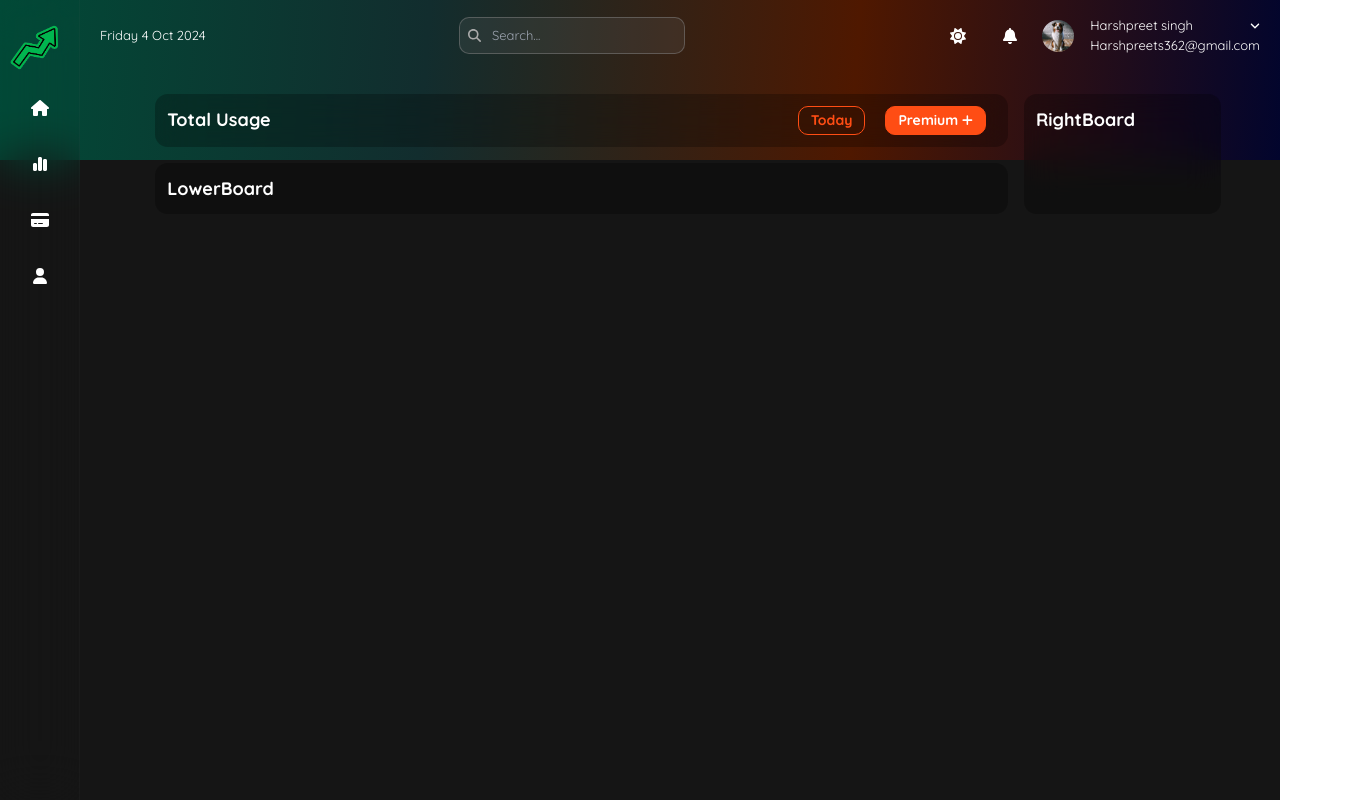
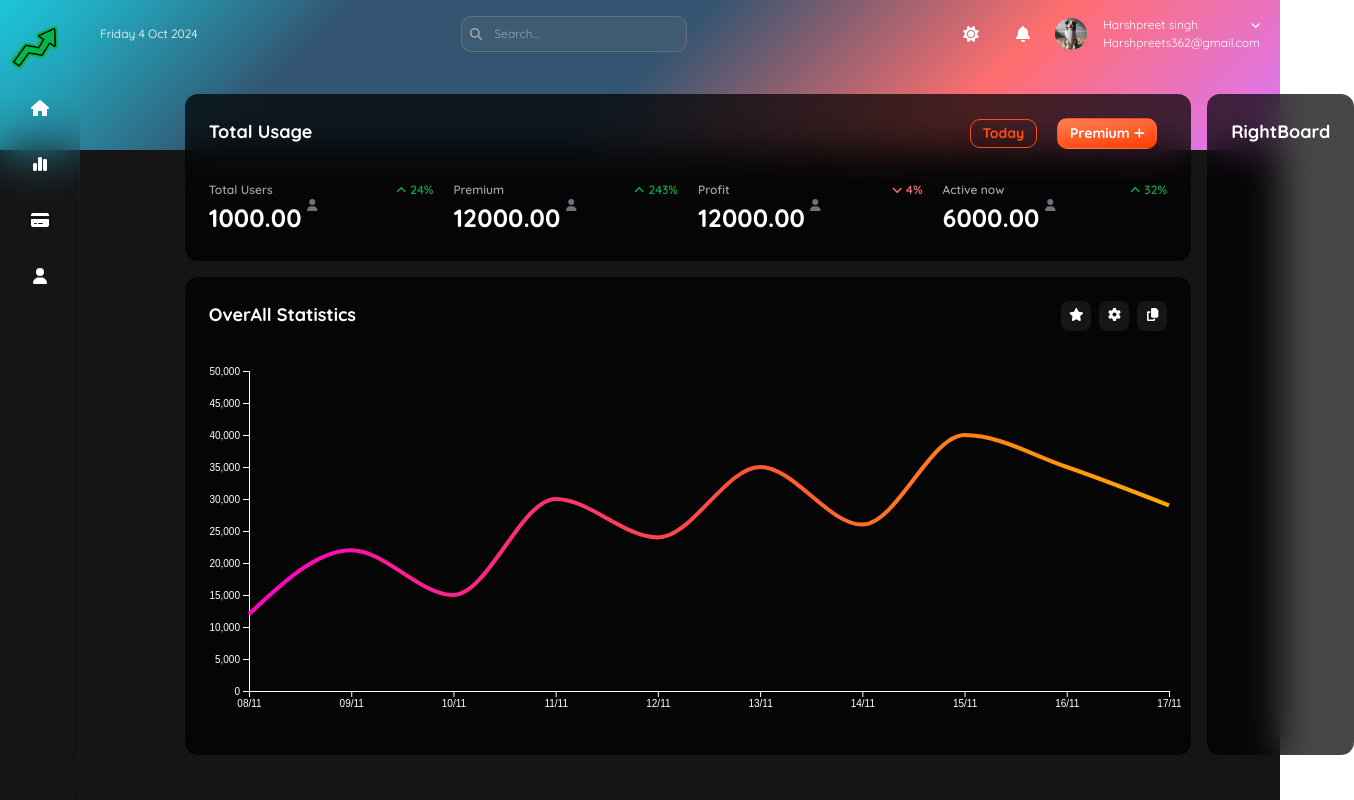
Before and after one commit to harshpreetsingh12/reviewTracker, a React (Create React App) app: page / in a window 1280 px wide. Shown: the whole page, 1354 px wide, since content can reach past the window. Built offline with nearby package versions, Linux system fonts and the light colour scheme.

Commit message:
dashboard more

```diff
--- a/package.json
+++ b/package.json
@@ -10,9 +10,8 @@
     "@testing-library/jest-dom": "^5.17.0",
     "@testing-library/react": "^13.4.0",
     "@testing-library/user-event": "^13.5.0",
-    "chart.js": "^4.4.4",
+    "d3": "^7.9.0",
     "react": "^18.3.1",
-    "react-chartjs-2": "^5.2.0",
     "react-dom": "^18.3.1",
     "react-redux": "^9.1.2",
     "react-scripts": "5.0.1",
--- a/src/constants/GlobalStyleComp.js
+++ b/src/constants/GlobalStyleComp.js
@@ -1,9 +1,11 @@
 import styled from "styled-components";
 import { darkTheme } from "./theme";
 
-export const SmallFontSize=13;
+export const SmallFontSize=12;
 export const MedFontSize=18;
 export const LgFontSize=22;
+export const ExLgFontSize=25;
+export const ActiveBtnBg="linear-gradient(173deg, #ff8056, #ff3d00)";
 
 export const UserAvatar = styled.img`
     height:2em;
@@ -32,6 +34,11 @@ export const Mediumh2Bold = styled.h2`
     font-weight:700;
 `;
 
+export const Bigh2Bold = styled.h2`
+    font-size:${ExLgFontSize}px;
+    font-weight:700;
+`;
+
 export const ButtonGlobal = styled.button`
     outline:none;
     border:1px solid ${darkTheme.primary};
@@ -48,13 +55,24 @@ export const ButtonGlobal = styled.button`
 
 export const ActiveButtonGlobal = styled.button`
     outline:none;
-    border:1px solid ${darkTheme.primary};
+    border:1px solid transparent;
     color:white;
-    background: ${darkTheme.primary};
+    background: ${ActiveBtnBg};
     font-weight: bold;
-    padding: 3px 12px;
+       padding: 4px 6px;
     font-size: 14px;
     border-radius: 10px;
     cursor: pointer;
-    margin:0 10px;
+    margin: 0 10px;
+    width: 100px;
 `;
+
+export const IconBtnSm = styled.button`
+    outline: none;
+    height: 30px;
+    width: 30px;
+    background: #80808021;
+    border-radius: 8px;
+    font-size: 13px;
+
+`;
--- a/src/containers/Layout/NavbarStylesData.js
+++ b/src/containers/Layout/NavbarStylesData.js
@@ -27,12 +27,15 @@ export const NavBarWrap = styled.div`
 `;
 
 export const StaticWallWrapper = styled.div`
-    height: 20vh;
+    height: 150px;
     width: 100%;
-    background:linear-gradient(94deg, #014a37, #122d2e, #4f1800, #02052d);
+    // background:linear-gradient(94deg, #014a37, #122d2e, #4f1800, #02052d);
     z-index: 0;
     color:white;
     position:fixed;
+    background: linear-gradient(135deg, #00c1d4, #1b2f41 25%, #1b2f41 50%, #ff4d3d 75%, #d458ff);
+    background-color: #1b2f41; /* Dark background to match */
+    background-blend-mode: screen;
 `;
 
 export const pathIcons=[
--- a/src/containers/dashboard/DashBoardLowerBoard.js
+++ b/src/containers/dashboard/DashBoardLowerBoard.js
@@ -1,13 +1,29 @@
 import React from 'react'
 import { DashboardDivWrap } from './DashboardStyleData'
-import {  Mediumh2Bold } from '../../constants/GlobalStyleComp'
+import {  FlexContainer, IconBtnSm, Mediumh2Bold } from '../../constants/GlobalStyleComp'
+import { FontAwesomeIcon } from '@fortawesome/react-fontawesome'
+import UserDashBoardChart from './dashboardComponents/LineChart'
 
 const DashBoardLowerBoard = () => {
   return (
     <DashboardDivWrap className='w-full mt-4'>
       <div className='flex justify-between'>
-        <Mediumh2Bold>LowerBoard</Mediumh2Bold>
+        <Mediumh2Bold>OverAll Statistics</Mediumh2Bold>
+        <FlexContainer className='gap-2'>
+            <IconBtnSm>
+                <FontAwesomeIcon icon='star'/>
+            </IconBtnSm>
+            <IconBtnSm>
+                <FontAwesomeIcon icon='gear'/>
+            </IconBtnSm>
+            <IconBtnSm>
+                <FontAwesomeIcon icon='copy'/>
+            </IconBtnSm>
+        </FlexContainer>
+
       </div>
+        <UserDashBoardChart/>
+
     </DashboardDivWrap>
   )
 }
--- a/src/containers/dashboard/DashBoardUpperBoard.js
+++ b/src/containers/dashboard/DashBoardUpperBoard.js
@@ -1,6 +1,6 @@
 import React from 'react'
-import { DashboardDivWrap } from './DashboardStyleData'
-import {  ActiveButtonGlobal, ButtonGlobal, Mediumh2Bold } from '../../constants/GlobalStyleComp'
+import { DashboardDivWrap, dummyUpperData } from './DashboardStyleData'
+import {  ActiveButtonGlobal, Bigh2Bold, ButtonGlobal, FlexContainer, FlexContainerCol, Mediumh2Bold, SmParaText } from '../../constants/GlobalStyleComp'
 import { FontAwesomeIcon } from '@fortawesome/react-fontawesome'
 
 const DashBoardUpperBoard = () => {
@@ -16,6 +16,31 @@ const DashBoardUpperBoard = () => {
             </ActiveButtonGlobal>
         </div>
       </div>
+      <FlexContainer className='mt-8 gap-5'>
+        {dummyUpperData.map((data)=>{
+          return(
+            <div className='w-full'  key={data.statName}>
+              <FlexContainerCol className='items-baseline font-semibold'>
+                <div className='flex justify-between w-full'>
+                  <SmParaText className='text-gray-400'>
+                    {data.statName}
+                  </SmParaText>
+                  <SmParaText className={`${data.growth?"text-green-600":"text-red-400"} text-green-600 `}>
+                    <FontAwesomeIcon icon={data.growth?"angle-up":"angle-down"} className='mr-1' />
+                    {data.percentGrowth}%
+                  </SmParaText>
+                </div>
+
+                <Bigh2Bold className='relative'>
+                  <FontAwesomeIcon icon={'user'} className='absolute top-0 -right-4 text-xs text-gray-500' />
+                  {data.value}
+                </Bigh2Bold>
+
+              </FlexContainerCol>
+            </div>
+          )
+        })}
+      </FlexContainer>
     </DashboardDivWrap>
   )
 }
--- a/src/containers/dashboard/Dashboard.js
+++ b/src/containers/dashboard/Dashboard.js
@@ -1,5 +1,5 @@
 import React from 'react'
-import LineChart from './dashboardComponents/LineChart';
+
 import { DashboardWrapper } from './DashboardStyleData';
 import DashBoardUpperBoard from './DashBoardUpperBoard';
 import {FlexContainerCol } from '../../constants/GlobalStyleComp';
@@ -18,7 +18,7 @@ const Dashboard = () => {
                 </FlexContainerCol>
                 <DashBoardRightBoard/>
             </div>
-            {/* <LineChart/> */}
+
         </DashboardWrapper>
     )
 }
--- a/src/containers/dashboard/DashboardStyleData.js
+++ b/src/containers/dashboard/DashboardStyleData.js
@@ -4,7 +4,7 @@ import styled from "styled-components";
 export const DashboardWrapper = styled.div`
     z-index:1;
     position:relative;
-    width:90%;
+    width:85%;
     margin:0px auto;
     margin-top:70px;
 `;
@@ -14,8 +14,37 @@ export const DashboardDivWrap = styled.div`
     background:black;
     display: flex;
     flex-direction: column;
-    background: #00000040;
+    background: #000000b8;
     backdrop-filter: blur(18px);
     border-radius: 13px;
-    padding: 12px;
+    padding: 24px;
 `;
+
+
+
+export const dummyUpperData=[
+    {
+      value:"1000.00",
+      statName:"Total Users",
+      percentGrowth:"24",
+      growth:true,
+    },
+    {
+      value:"12000.00",
+      statName:"Premium",
+      percentGrowth:"243",
+      growth:true,
+    },
+    {
+      value:"12000.00",
+      statName:"Profit",
+      percentGrowth:"4",
+      growth:false,
+    },
+    {
+      value:"6000.00",
+      statName:"Active now",
+      percentGrowth:"32",
+      growth:true,
+    },
+  ]
--- a/src/containers/dashboard/dashboardComponents/LineChart.js
+++ b/src/containers/dashboard/dashboardComponents/LineChart.js
@@ -1,64 +1,94 @@
-import React, { useRef, useEffect } from 'react';
-import { Chart, LinearScale, CategoryScale, LineController, LineElement, PointElement, Tooltip, Legend } from 'chart.js';
+import React, { useEffect, useRef } from "react";
+import { select, scalePoint, scaleLinear, axisBottom, axisLeft, line, curveMonotoneX } from "d3";
 
-Chart.register(
-  LinearScale,
-  CategoryScale,
-  LineController,
-  LineElement,
-  PointElement,
-  Tooltip,
-  Legend
-);
-
-const LineChart = () => {
-  const chartRef = useRef(null);
-  const chartInstanceRef = useRef(null); // Reference to store the chart instance
+// dummy code to render d3 chart will aanalyze on this
+const UserDashBoardChart = () => {
+  const svgRef = useRef();
 
   useEffect(() => {
-    const ctx = chartRef.current.getContext('2d');
+    // Dummy data
+    const data = [
+      { date: "08/11", value: 12000 },
+      { date: "09/11", value: 22000 },
+      { date: "10/11", value: 15000 },
+      { date: "11/11", value: 30000 },
+      { date: "12/11", value: 24000 },
+      { date: "13/11", value: 35000 },
+      { date: "14/11", value: 26000 },
+      { date: "15/11", value: 40000 },
+      { date: "16/11", value: 35000 },
+      { date: "17/11", value: 29000 },
+    ];
 
-    // Destroy the previous chart instance if it exists
-    if (chartInstanceRef.current) {
-      chartInstanceRef.current.destroy();
-    }
+    // Set up dimensions and margins
+    const margin = { top: 40, right: 40, bottom: 40, left: 40 };
+    const width = 1000 - margin.left - margin.right;
+    const height = 400 - margin.top - margin.bottom;
 
-    // Create a new chart instance
-    chartInstanceRef.current = new Chart(ctx, {
-      type: 'line',
-      data: {
-        labels: ['January', 'February', 'March', 'April', 'May', 'June', 'July'],
-        datasets: [
-          {
-            label: 'My Dataset',
-            data: [65, 59, 80, 81, 56, 55, 40],
-            fill: false,
-            borderColor: 'rgba(75, 192, 192, 1)',
-            tension: 0.1,
-          },
-        ],
-      },
-      options: {
-        scales: {
-          x: {
-            type: 'category',
-          },
-          y: {
-            type: 'linear',
-          },
-        },
-      },
-    });
+    // Select the SVG element and clear previous contents
+    const svg = select(svgRef.current);
+    svg.selectAll("*").remove();
 
-    // Cleanup function to destroy the chart when the component unmounts or re-renders
-    return () => {
-      if (chartInstanceRef.current) {
-        chartInstanceRef.current.destroy();
-      }
-    };
+    const g = svg
+      .attr("width", width + margin.left + margin.right)
+      .attr("height", height + margin.top + margin.bottom)
+      .append("g")
+      .attr("transform", `translate(${margin.left}, ${margin.top})`);
+
+    // Scales
+    const x = scalePoint()
+      .domain(data.map((d) => d.date))
+      .range([0, width]);
+
+    const y = scaleLinear().domain([0, 50000]).range([height, 0]);
+
+    // Axes
+    const xAxis = axisBottom(x);
+    const yAxis = axisLeft(y);
+
+    g.append("g")
+      .attr("transform", `translate(0, ${height})`)
+      .call(xAxis)
+      .style("color", "#ffffff");
+
+    g.append("g").call(yAxis).style("color", "#ffffff");
+
+    // Create gradient for the line
+    const gradient = svg
+      .append("defs")
+      .append("linearGradient")
+      .attr("id", "line-gradient")
+      .attr("gradientUnits", "userSpaceOnUse")
+      .attr("x1", 0)
+      .attr("x2", width)
+      .selectAll("stop")
+      .data([
+        { offset: "0%", color: "#ff00c8" },
+        { offset: "50%", color: "#ff4d3d" },
+        { offset: "100%", color: "#ffaa00" },
+      ])
+      .enter()
+      .append("stop")
+      .attr("offset", (d) => d.offset)
+      .attr("stop-color", (d) => d.color);
+
+    // Line generator
+    const lineGenerator = line()
+      .x((d) => x(d.date))
+      .y((d) => y(d.value))
+      .curve(curveMonotoneX); // Smooth curve
+
+    // Draw line
+    g.append("path")
+      .datum(data)
+      .attr("fill", "none")
+      .attr("stroke", "url(#line-gradient)")
+      .attr("stroke-width", 4)
+      .attr("d", lineGenerator);
+
   }, []);
 
-  return <canvas ref={chartRef}></canvas>;
+  return <svg ref={svgRef}></svg>;
 };
 
-export default LineChart;
+export default UserDashBoardChart;
--- a/src/iconsFontAwesome.js
+++ b/src/iconsFontAwesome.js
@@ -1,12 +1,12 @@
 import { library } from '@fortawesome/fontawesome-svg-core';
 
 // Import solid icons
-import { faAngleDown, faBell, faChartSimple, faCreditCard, faHouse, faMagnifyingGlass, faMoon, faPlus, faSun, faUser } from '@fortawesome/free-solid-svg-icons';
+import { faAngleDown, faAngleUp, faBell, faChartSimple, faCopy, faCreditCard, faGear, faHouse, faMagnifyingGlass, faMoon, faPlus, faStar, faSun, faUser } from '@fortawesome/free-solid-svg-icons';
 
 library.add(
     // left Navbar Icons
     faHouse,faChartSimple,faCreditCard,faUser,faPlus,
 
     //uper Bar
-    faMagnifyingGlass,faMoon, faSun, faBell, faAngleDown
+    faMagnifyingGlass,faMoon, faSun, faBell, faAngleDown, faAngleUp, faCopy, faStar, faGear
 );
```
Also changed, not shown: 1 other file (tests, documents, lock files or other folders).
